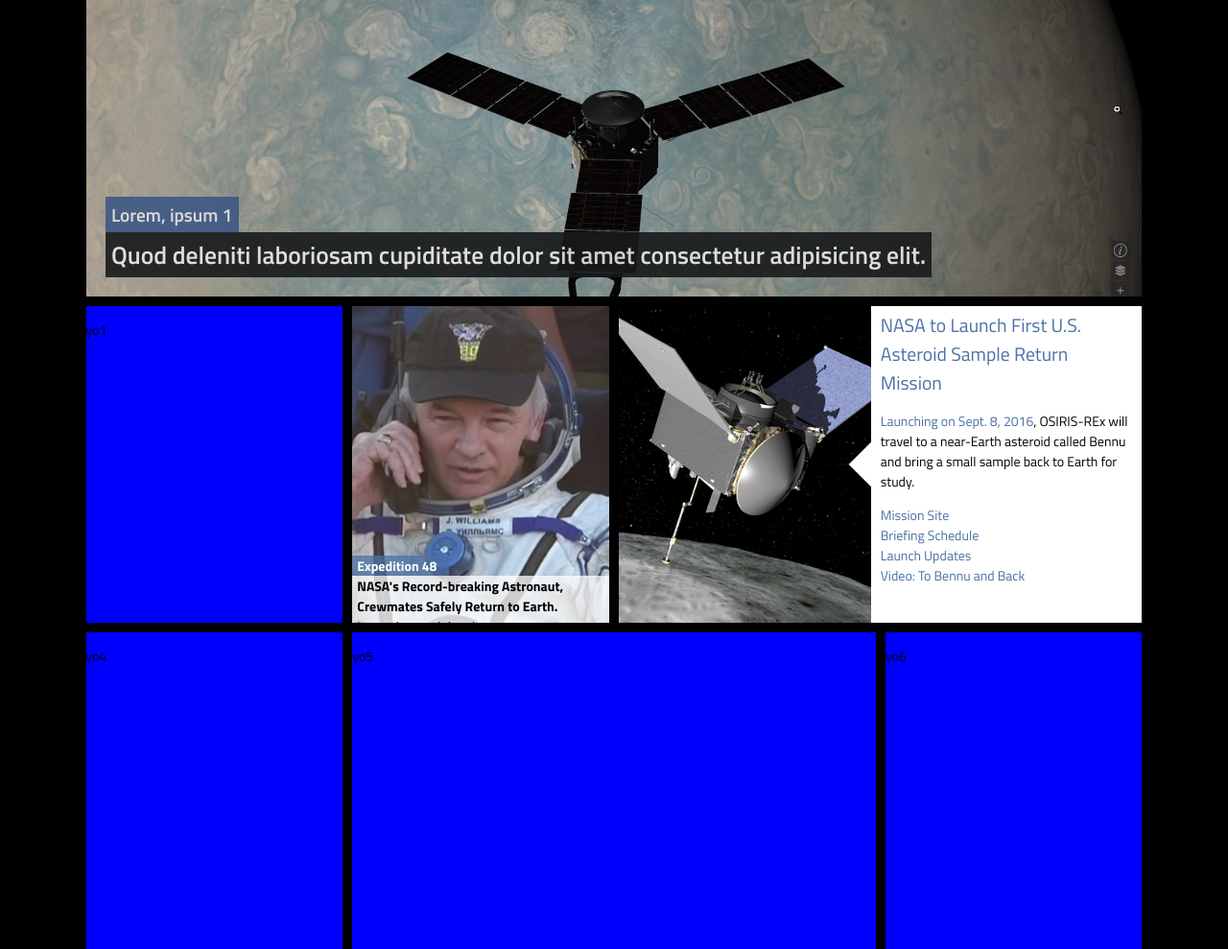
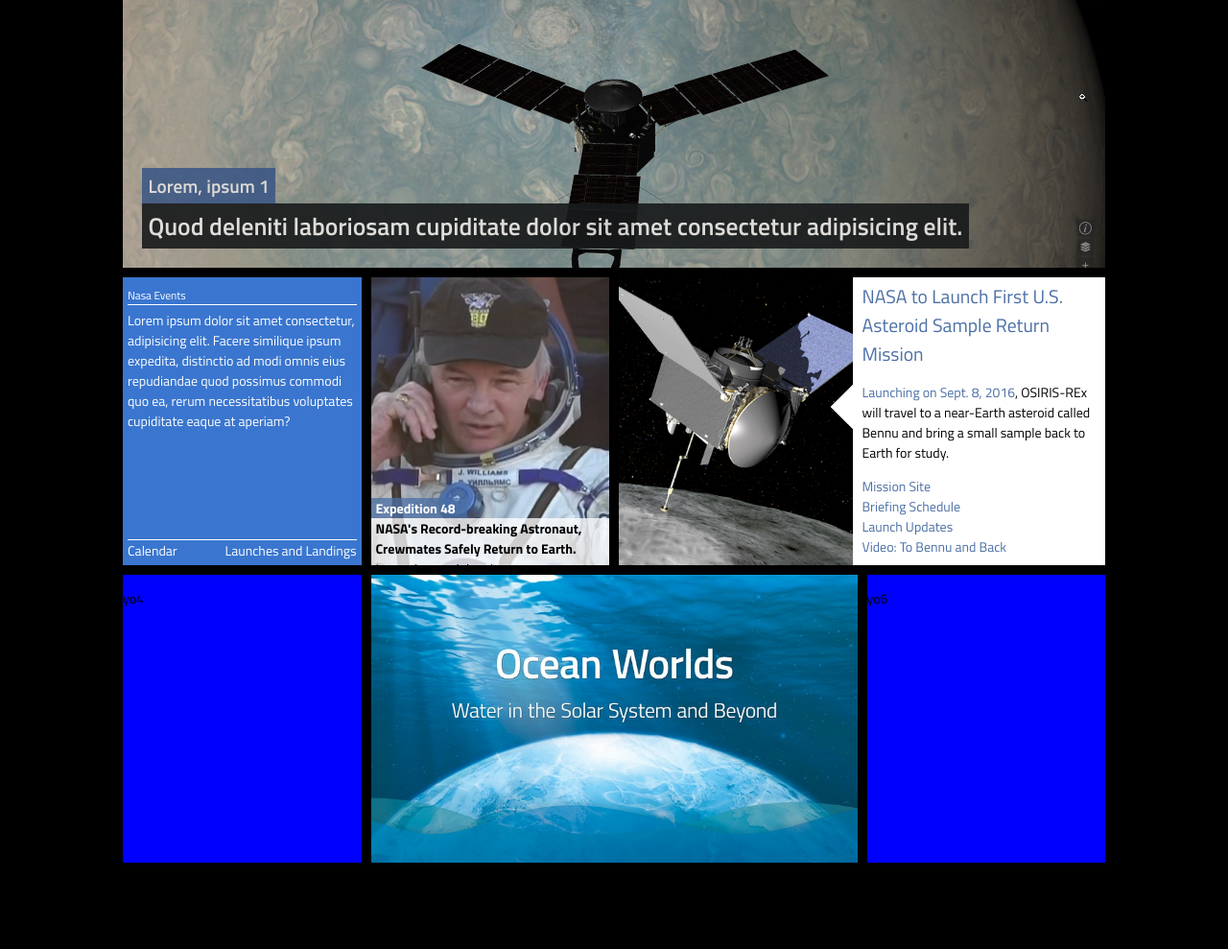
Before and after one commit to alexesom/dva231, a PHP site: page / in a window 1280 px wide; the page is wider, and only the part inside the window is pictured. Shown: the part 425-1414 px from the top of that part at 96% size. After the commit the page ends 1324 px from the top of that part, so only its background shows below. Run offline with PHP 8.4, Linux system fonts and the light colour scheme.

Commit message:
Feat: add news1 and news5, still perhaps some tweaks to make

```diff
--- a/index.html
+++ b/index.html
@@ -74,7 +74,17 @@
             </div>
         </div>
         <div class="news1">
-            <p>yo1</p>
+
+            <div class="news1-txt"><h5>Nasa Events</h5>
+                <p>Lorem ipsum dolor sit amet consectetur, adipisicing elit. Facere similique ipsum expedita, distinctio ad modi omnis eius repudiandae quod possimus commodi quo ea, rerum necessitatibus voluptates cupiditate eaque at aperiam?</p>
+    </div>
+
+            <ul class="news1-ul">
+                <li><a href="#">Calendar</a></li>
+                <li><a href="#">Launches and Landings</a></li>
+            </ul>
+
+
         </div>
         <div class="news2">
             <img src="/img/nasaguy.png" alt="nasaguy.png">
@@ -104,7 +114,9 @@
             <p>yo4</p>
         </div>
         <div class="news5">
-            <p>yo5</p>
+            <a href="#"><img src="/img/oceans.jpg" alt="oceans.jpg"></a>
+
+
         </div>
         <div class="news6">
             <p>yo6</p>
--- a/style.css
+++ b/style.css
@@ -3,8 +3,8 @@
 
 body {
     margin: 0;
-    margin-left: 7%;
-    margin-right: 7%;
+    margin-left: 10%;
+    margin-right: 10%;
     background-color: black;
     font-family: 'Titillium Web', sans-serif;
     font-weight: 400;
@@ -12,9 +12,7 @@ body {
     font-size: 14px;
 }
 
-a{
-    text-decoration: none;
-}
+
 
 .fixed-header {
     position: sticky;
@@ -33,6 +31,10 @@ a{
 
 ul {
     list-style-type: none;
+}
+
+a{
+    text-decoration: none;
 }
 
 li:last-child {
@@ -196,7 +198,7 @@ li:last-child {
 .news {
     display: grid;
     grid-template-columns: repeat(4, 1fr);
-    grid-template-rows: repeat(3, 330px);
+    grid-template-rows: repeat(3, 300px);
 
     grid-gap: 10px;
     grid-template-areas:
@@ -263,7 +265,32 @@ li:last-child {
 
 .news1{
     grid-area: news1;
-    background-color: blue;
+    background-color: rgb(58, 118, 207);
+    display: flex;
+    flex-direction: column;
+    justify-content: space-between;
+    color: white;
+    padding: 5px 5px;
+}
+.news1-txt p{
+    margin: 0;
+}
+.news1-txt h5{
+    margin: 5px 0;
+    border-bottom: solid 1px white;
+    font-weight: 400;
+
+}
+.news1-ul{
+    display: flex;
+    justify-content: space-between;
+    padding: 0;
+    margin: 0;
+    border-top: solid 1px white;
+}
+.news1-ul a{
+    color: white;
+
 }
 .news2{
     grid-area: news2;
@@ -367,9 +394,6 @@ li:last-child {
     height: 100%;
     width: 100%;
 
-
-
-
 }
 .news4{
     grid-area: news4;
@@ -377,8 +401,23 @@ li:last-child {
 }
 .news5{
     grid-area: news5;
-    background-color: blue;
+    overflow: hidden;
 }
+
+.news5 > a img{
+    display: block;
+    object-position: center;
+    object-fit: cover;
+    height: 100%;
+    width: 100%;
+    transition: 200ms ease-in-out;
+}
+
+
+.news5 > a img:hover{
+   transform: scale(1.2);
+}
+
 .news6{
     grid-area: news6;
     background-color: blue;
@@ -412,7 +451,7 @@ li:last-child {
 @media only screen and (max-width: 1000px) {
     .news {
         display: grid;
-        grid-template-rows: repeat(5, 330px);
+        grid-template-rows: repeat(5, 300px);
         grid-template-columns: repeat(2, 1fr);
         grid-template-areas:
         "headlines headlines"
@@ -429,7 +468,7 @@ li:last-child {
 @media only screen and (max-width: 700px) {
     .news {
         display: grid;
-        grid-template-rows: repeat(9, 1fr);
+        grid-template-rows: repeat(8, 300px);
         grid-template-areas:
         "headlines"
         "news1"
@@ -438,7 +477,6 @@ li:last-child {
         "news3"
         "news4"
         "news6"
-        "news5"
         "news5"
         ;
 
```
Also changed, not shown: img/oceans.jpg (added).
